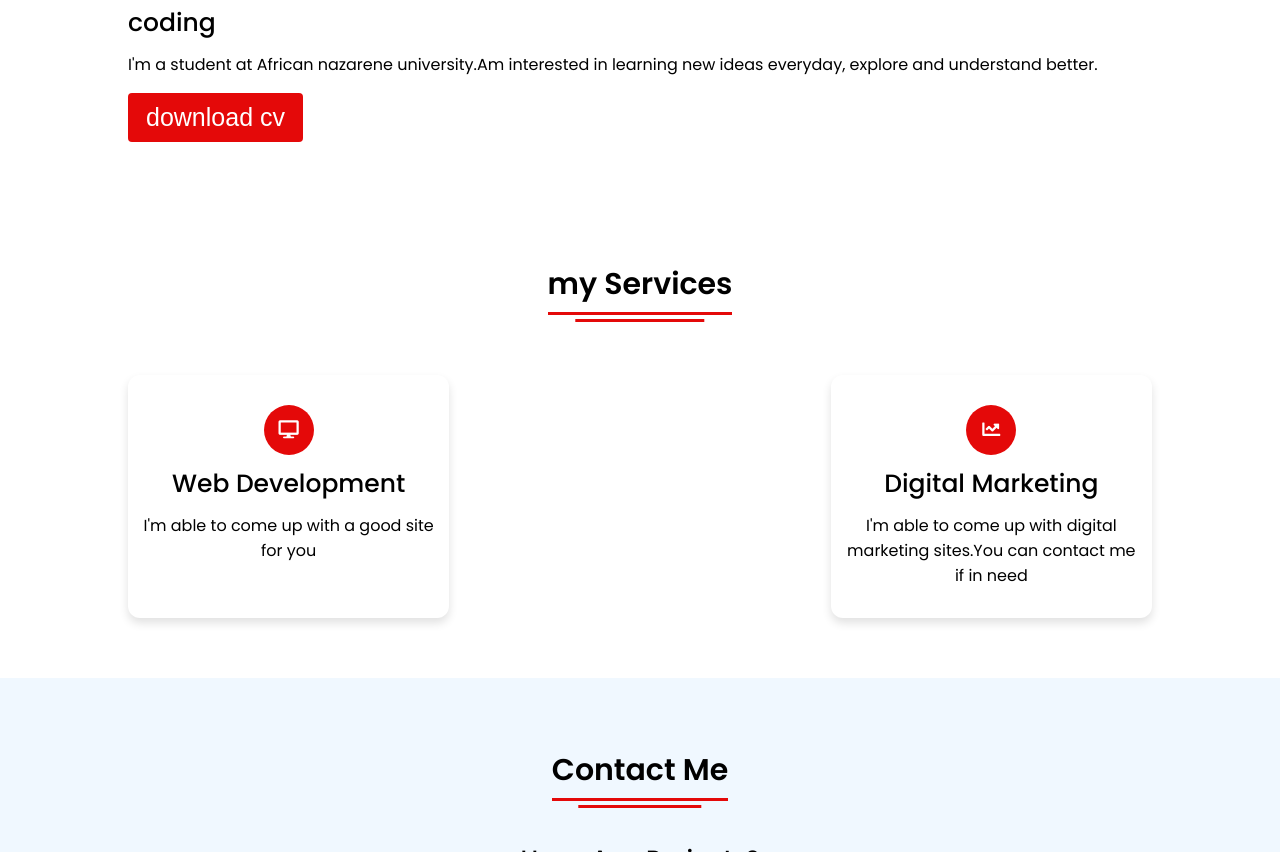
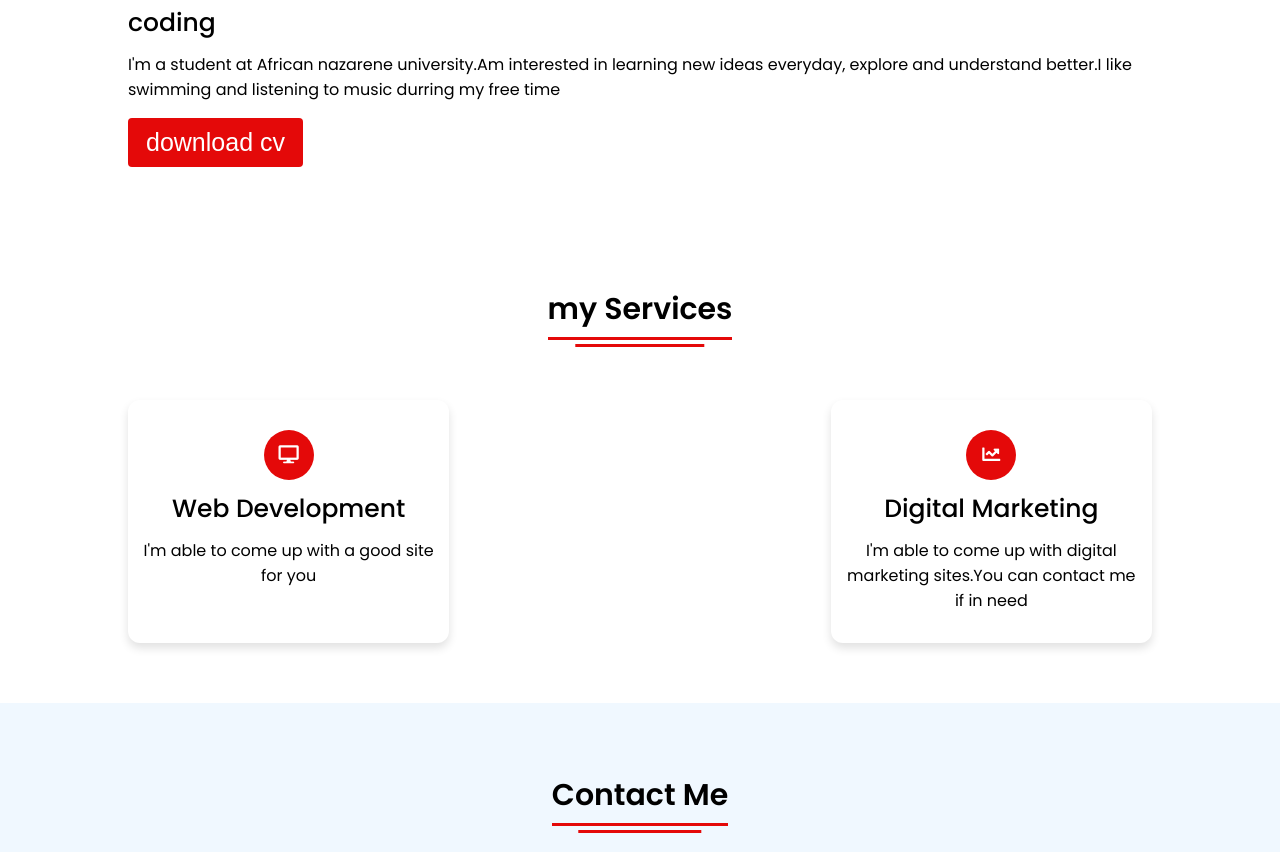
Before and after one commit to tonnyblair62/Portfolio, a plain HTML site: page index.html in a window 1280 px wide. Shown: the part 1376-2228 px from the top of the page. Drawn offline with Linux system fonts and the light colour scheme; a script that the page names is missing.

Commit message:
about me

```diff
--- a/index.html
+++ b/index.html
@@ -57,7 +57,7 @@
       </div>
       <div class="right">
         <div class="topic">coding</div>
-        <p>I'm a student at African nazarene university.Am interested in learning new ideas everyday, explore and understand better. </p>
+        <p>I'm a student at African nazarene university.Am interested in learning new ideas everyday, explore and understand better.I like swimming and listening to music durring my free time</p>
         <div class="button">
           <button>download cv</button>
       </div>
```
